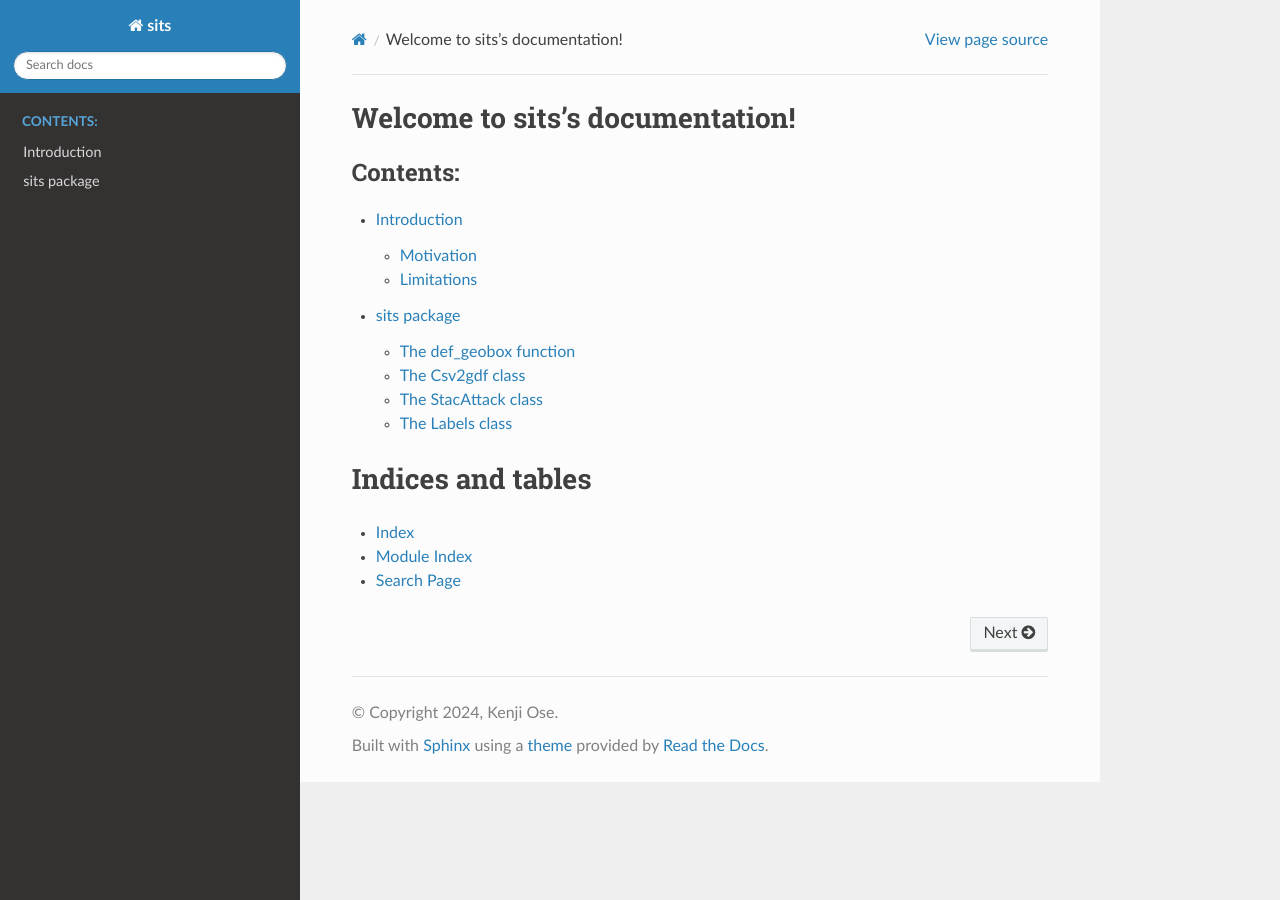
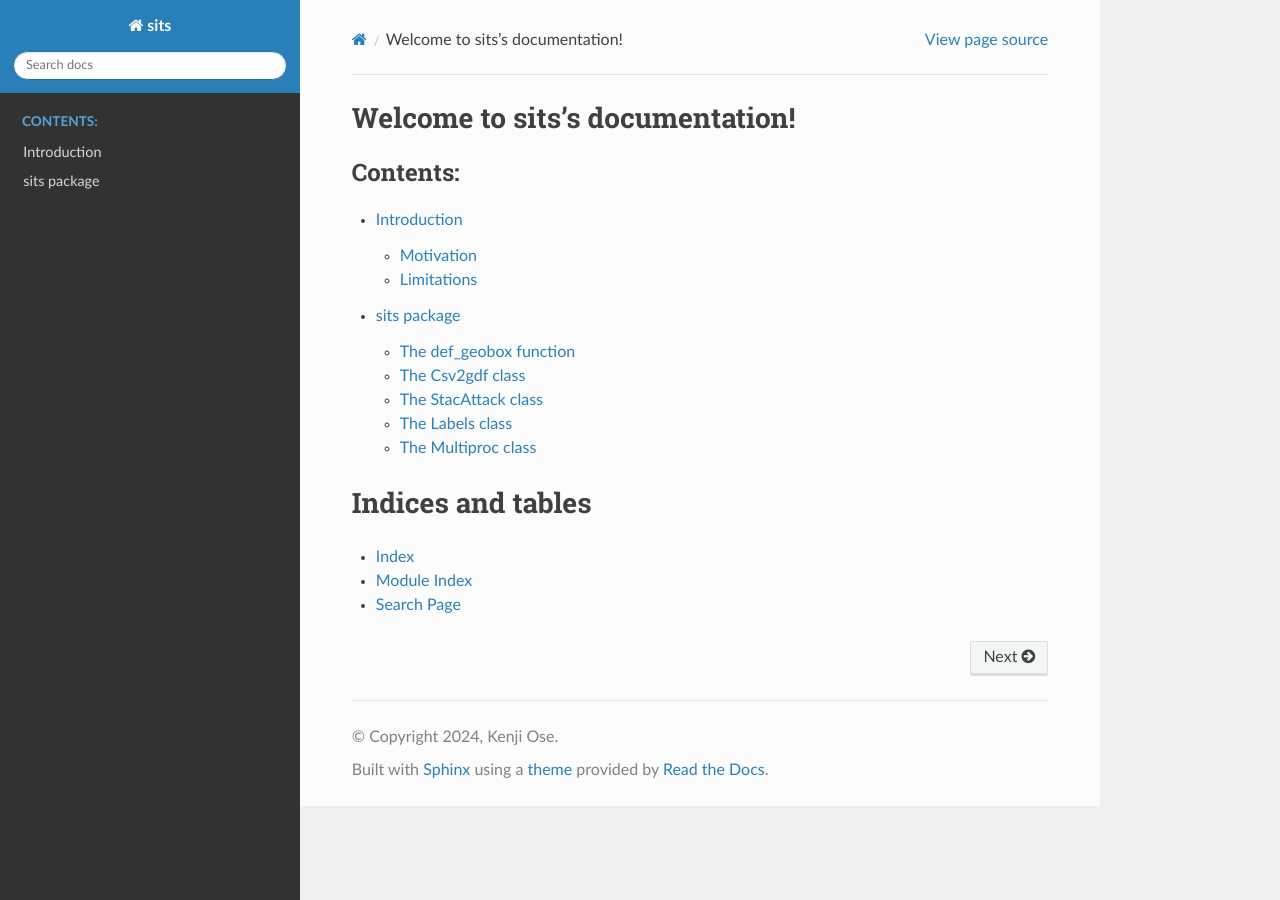
Before and after one commit to kenoz/SITS_utils, a Sphinx documentation site: the page built from docs/source/index.rst, in a window 1280 px wide. Built offline with Sphinx 7.4.7 and the Read the Docs theme 3.1.0, drawn with Linux system fonts in a browser that asks for light colours.

Commit message:
rtd update

```diff
--- a/docs/source/sits.rst
+++ b/docs/source/sits.rst
@@ -28,3 +28,10 @@ The Labels class
    :members:
    :undoc-members:
    :show-inheritance:
+
+The Multiproc class
+****************
+.. autoclass:: SITS.Multiproc
+   :members:
+   :undoc-members:
+   :show-inheritance:
```
